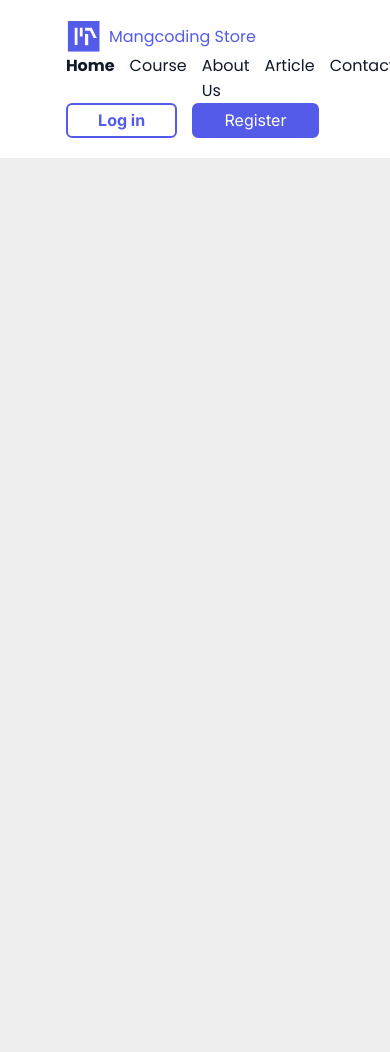
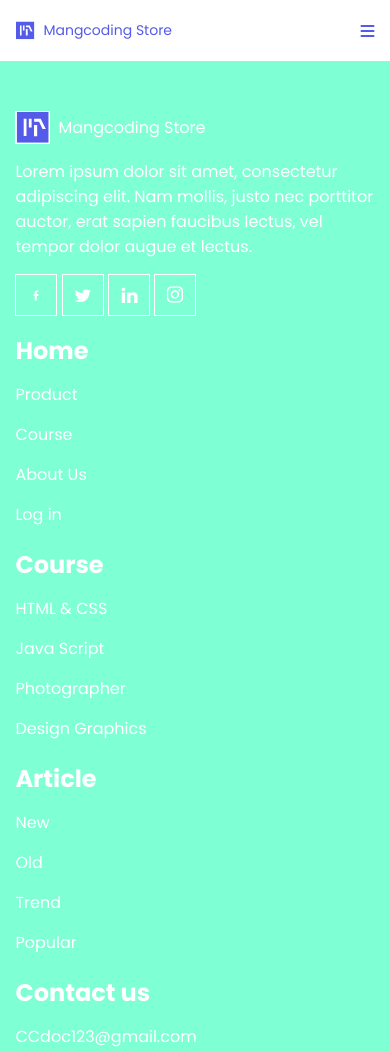
Before and after one commit to alaaabumusa/landing, a plain HTML site: page index.html in a window 390 px wide. Before the commit the page ends 844 px from the top, so only its background shows below. Drawn offline with Linux system fonts and the light colour scheme.

Commit message:
create footer

```diff
--- a/assets/css/main.css
+++ b/assets/css/main.css
@@ -3,6 +3,11 @@
 body {
     font-family: var(--mainFont);
     background-color: #eee;
+}
+
+.menu{
+    color: var(--mainColor);
+    display: none;
 }
 
 .header {
@@ -13,6 +18,7 @@ body {
 .header .logo {
 
     display: flex;
+    flex-wrap: wrap;
     align-items: center;
     gap: 8px;
 }
@@ -27,6 +33,7 @@ body {
 
 .nav ul {
     display: flex;
+    flex-wrap: wrap;
     gap: 15px;
 }
 
@@ -40,6 +47,7 @@ body {
 
 .auth {
     display: flex;
+    flex-wrap: wrap;
     align-items: center;
     gap: 15px;
 }
@@ -62,3 +70,107 @@ body {
     background-color: var(--mainColor);
     color: #fff;
 }
+
+@media screen and ( max-width:992px ){
+    .nav,
+    .auth
+    {
+        display: none;
+    }
+    .menu{
+        display: block;
+
+    }
+}
+
+@media screen and ( max-width:567px ){
+    .container{
+        width:calc(100% - 30.8px);
+    }
+    .header .logo img{
+        width: 20px;
+    }
+    .header .logo a{
+        font-size: 14px;
+    }
+
+}
+.footer{
+    background-color:#393E46;
+    color: #fff;
+    padding: 50px 0;
+}
+.footer a{
+    color: #fff;
+}
+.footer-left-side{
+    width: 450px;
+    display: flex;
+    flex-wrap: wrap;
+    flex-direction: column;
+    gap: 15px;
+}
+.footer-left-side .logo{
+
+    display: flex;
+    flex-wrap: wrap;
+    align-items: center;
+    gap: 8px;
+}
+
+.footer-left-side .logo img {
+    width: 35px;
+}
+.footer-left-side .icons img{
+    border: 1px solid #fff;
+    width: 20px;
+    height: 20px;
+    padding: 10px;
+}
+
+.footer-right-side{
+    flex-grow: 1;
+    display: flex;
+    flex-wrap: wrap;
+    justify-content: space-evenly;
+}
+.footer-right-side nav{
+    display: flex;
+    flex-direction: column;
+    gap: 15px;
+}
+.footer-right-side .footer-item{
+    display: flex;
+    flex-direction: column;
+    gap: 14px;
+}
+@media screen and ( max-width:1200px ){
+    .footer .row{
+        gap: 10px;
+    }
+    .footer-left-side{
+        width: 100%;
+    }
+    .footer-right-side{
+        width: 100%;
+    }
+
+}
+@media screen and ( max-width:768px ){
+    .footer{
+        background-color: aquamarine;
+    }
+    .footer-item{
+    width: 50%;
+    margin-bottom: 20px;
+    }
+
+}
+@media screen and ( max-width:400px ){
+
+    .footer-item{
+    width: 100%;
+
+    }
+
+}
--- a/index.html
+++ b/index.html
@@ -1,10 +1,10 @@
 <!DOCTYPE html>
 <html lang="en">
-
 <head>
   <meta charset="UTF-8">
   <meta name="viewport" content="width=device-width, initial-scale=1.0">
   <title>Document</title>
+  <link rel="stylesheet" href="https://cdnjs.cloudflare.com/ajax/libs/font-awesome/6.6.0/css/all.min.css" integrity="sha512-Kc323vGBEqzTmouAECnVceyQqyqdsSiqLQISBL29aUW4U/M7pSPA/gEUZQqv1cwx4OnYxTxve5UMg5GT6L4JJg==" crossorigin="anonymous" referrerpolicy="no-referrer" />
   <link rel="stylesheet" href="./assets/css/main.css">
 </head>
 
@@ -18,6 +18,7 @@
           <a href="#">Mangcoding Store</a>
 
         </div>
+        <i class="fa-solid fa-bars menu"></i>
         <div class="nav">
           <ul>
             <li><a href="#" class="active">Home</a></li>
@@ -33,7 +34,61 @@
         </div>
       </div>
     </div>
+  </header>
+  <footer class="footer">
+    <div class="container">
+      <div class="row">
+         <div class="footer-left-side">
+          <div class="logo">
+            <img src="./assets/img/Logo.svg" alt="Logo">
+            <a href="#">Mangcoding Store</a>
+          </div>
+          <p>Lorem ipsum dolor sit amet, consectetur adipiscing elit. Nam mollis, justo nec porttitor auctor, erat sapien faucibus lectus, vel tempor dolor augue et lectus. </p>
+          <div class="icons">
+            <img src="./assets/img/public/facebook.svg" alt="facebook logo">
+            <img src="./assets/img/public/twitter.svg" alt="twitter logo">
+            <img src="./assets/img/public/linkedin.svg" alt="linkedin logo">
+            <img src="./assets/img/public/instagram.svg" alt="instagram logo">
+          </div>
+         </div>
+         <div class="footer-right-side">
+          <div class="footer-item">
+          <h2>Home</h2>
+          <nav>
+            <a href="#">Product</a>
+            <a href="#">Course</a>
+            <a href="#">About Us</a>
+            <a href="#">Log in</a>
+          </nav>
+            </div>
+          <div class="footer-item">
+            <h2>Course</h2>
+            <nav>
+              <a href="#">HTML & CSS</a>
+              <a href="#">Java Script</a>
+              <a href="#">Photographer</a>
+              <a href="#">Design Graphics</a>
+            </nav>
+            </div>
+            <div class="footer-item">
+              <h2>Article</h2>
+              <nav>
+                <a href="#">New</a>
+                <a href="#">Old</a>
+                <a href="#">Trend</a>
+                <a href="#">Popular</a>
+              </nav>
+            </div>
+            <div class="footer-item">
+              <h2>Contact us</h2>
+              <nav>
+                <a href="#">CCdoc123@gmail.com</a>
+              </nav>
+              </div>
+         </div>
+      </div>
+    </div>
 
-  </header>
+  </footer>
 
 </html>
```
Also changed, not shown: assets/css/media.css (added, +23 -0 lines), assets/img/public/facebook.svg (added), assets/img/public/instagram.svg (added), assets/img/public/linkedin.svg (added), assets/img/public/twitter.svg (added).
